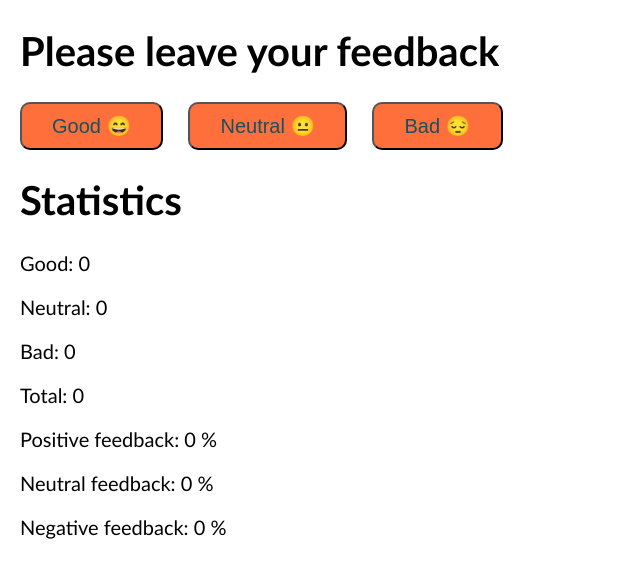
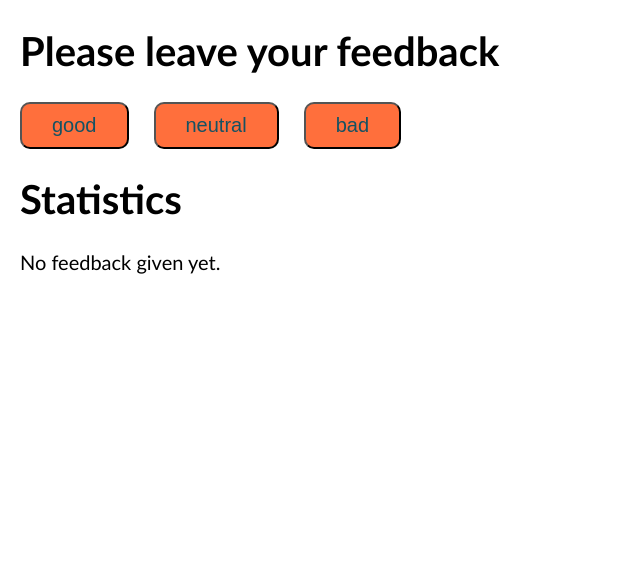
Before and after one commit to angieborolyuk57/goit-react-hw-04-feedback, a React (Create React App) app: page / in a window 1280 px wide. Shown: the top 578 px of the page, without its empty margins (0-640 px from the left). Built offline with nearby package versions, Linux system fonts and the light colour scheme.

Commit message:
code refactoring for the feedback

```diff
--- a/src/components/App.jsx
+++ b/src/components/App.jsx
@@ -1,11 +1,94 @@
-import Feedback from "./Feedback";
+import React, { Component } from 'react';
+import Statistics from './Statistics';
+import FeedbackOptions from './FeedbackOptions';
+import Section from './Section';
+import css from './App.module.css';
 
-export const App = () => {
+class App extends Component {
+    constructor(props) {
+        super(props);
+
+        this.state = {
+            good: 0,
+            neutral: 0,
+            bad: 0,
+        };
+    }
+
+    handleClick = (type) => {
+        this.setState((prevState) => ({
+            [type]: prevState[type] + 1,
+        }));
+    };
+
+    countTotalFeedback = () => {
+        const { good, neutral, bad } = this.state;
+        return good + neutral + bad;
+    };
+
+    countPositiveFeedbackPercentage = () => {
+        const { good } = this.state;
+        const totalFeedback = this.countTotalFeedback();
+
+        if (totalFeedback === 0) {
+            return 0;
+        }
+
+        return Math.floor((good / totalFeedback) * 100);
+    };
+    countNeutralFeedbackPercentage = () => {
+      const { neutral } = this.state;
+      const totalFeedback = this.countTotalFeedback();
+
+      if (totalFeedback === 0) {
+          return 0;
+      }
+      return Math.floor((neutral / totalFeedback) * 100);
+  };
+
+  countNegativeFeedbackPercentage = () => {
+    const { bad } = this.state;
+    const totalFeedback = this.countTotalFeedback();
+
+    if (totalFeedback === 0) {
+        return 0;
+    }
+
+    return Math.floor((bad / totalFeedback) * 100);
+};
 
 
-  return (
-    <>
-    <Feedback/>
-    </>
-  );
-};
+    render() {
+        const { good, neutral, bad } = this.state;
+        const totalFeedback = this.countTotalFeedback();
+
+        return (
+            <div className={css.feedback}>
+                <Section title="Please leave your feedback">
+                    <FeedbackOptions
+                        options={['good', 'neutral', 'bad']}
+                        onLeaveFeedback={this.handleClick}
+                    />
+                </Section>
+
+                <Section title="Statistics">
+                    {totalFeedback > 0 ? (
+                        <Statistics
+                            good={good}
+                            neutral={neutral}
+                            bad={bad}
+                            total={totalFeedback}
+                            positivePercentage={this.countPositiveFeedbackPercentage()}
+                            neutralPercentage={this.countNeutralFeedbackPercentage()}
+                            negativePercentage={this.countNegativeFeedbackPercentage()}
+                        />
+                    ) : (
+                        <p>No feedback given yet.</p>
+                    )}
+                </Section>
+            </div>
+        );
+    }
+}
+
+export default App;
--- /dev/null
+++ b/src/components/App.module.css
@@ -0,0 +1,6 @@
+
+.feedback{
+margin-left: 20px;
+font-family:'Gill Sans', 'Gill Sans MT', Calibri, 'Trebuchet MS', sans-serif;
+font-size: 20px;
+}
--- a/src/components/Feedback.jsx
+++ /dev/null
@@ -1,83 +0,0 @@
-import React, { Component } from 'react';
-import css from './Feedback.module.css';
-
-class Feedback extends Component {
-    constructor(props) {
-        super(props);
-
-        this.state = {
-            good: 0,
-            neutral: 0,
-            bad: 0,
-        };
-    }
-    handleClick = (type) => {
-        this.setState((prevState) => ({
-            [type]: prevState[type] + 1,
-        }));
-    };
-
-    countTotalFeedback = () => {
-const {good, neutral, bad} = this.state;
-return good + neutral + bad;
-    };
-
-    countPositiveFeedbackPercentage = () => {
-        const {good} = this.state;
-        const totalFeedback = this.countTotalFeedback();
-
-        if(totalFeedback === 0 ){
-            return 0;
-        }
-
-        return Math.floor((good / totalFeedback) * 100);
-    };
-
-    countNegativeFeedbackPercentage = () => {
-        const {bad} = this.state;
-        const totalFeedback = this.countTotalFeedback();
-
-        if(totalFeedback === 0 ){
-            return 0;
-        }
-
-        return Math.floor((bad / totalFeedback) * 100);
-    };
-
-    countNeutralFeedbackPercentage = () => {
-        const {neutral} = this.state;
-        const totalFeedback = this.countTotalFeedback();
-
-        if(totalFeedback === 0 ){
-            return 0;
-        }
-        return Math.floor((neutral / totalFeedback) * 100);
-    };
-
-    render() {
-        const { good, neutral, bad } = this.state;
-
-        return (
-            <div className={css.feedback}>
-                <h1>Please leave your feedback</h1>
-                <div className={css.buttons}>
-                <button className={css.button} onClick={() => this.handleClick('good')}>Good &#128516;</button>
-                <button className={css.button}  onClick={() => this.handleClick('neutral')}>Neutral &#128528;</button>
-                <button className={css.button}  onClick={() => this.handleClick('bad')}>Bad &#128532;</button>
-                </div>
-                <h1>Statistics</h1>
-                <div className='stats'>
-                <p>Good: {good}</p>
-                <p>Neutral: {neutral}</p>
-                <p>Bad: {bad}</p>
-                <p>Total: {this.countTotalFeedback()}</p>
-                <p>Positive feedback: {this.countPositiveFeedbackPercentage()} %</p>
-                <p>Neutral feedback: {this.countNeutralFeedbackPercentage()} %</p>
-                <p>Negative feedback: {this.countNegativeFeedbackPercentage()} %</p>
-                </div>
-            </div>
-        );
-    }
-}
-
-export default Feedback;
--- /dev/null
+++ b/src/components/FeedbackOptions.jsx
@@ -0,0 +1,21 @@
+// FeedbackOptions.js
+import React from 'react';
+import css from './FeedbackOptions.module.css';
+
+const FeedbackOptions = ({ options, onLeaveFeedback }) => {
+    return (
+        <div className={css.buttons}>
+            {options.map((option) => (
+                <button
+                    key={option}
+                    className={css.button}
+                    onClick={() => onLeaveFeedback(option)}
+                >
+                    {option}
+                </button>
+            ))}
+        </div>
+    );
+};
+
+export default FeedbackOptions;
--- a/src/components/Feedback.module.css
+++ b/src/components/FeedbackOptions.module.css
@@ -1,10 +1,3 @@
-
-.feedback{
-margin-left: 20px;
-font-family:'Gill Sans', 'Gill Sans MT', Calibri, 'Trebuchet MS', sans-serif;
-font-size: 20px;
-}
-
 .buttons{
     max-width:500px;
     display:flex;
--- /dev/null
+++ b/src/components/Section.jsx
@@ -0,0 +1,13 @@
+// Section.js
+import React from 'react';
+
+const Section = ({ title, children }) => {
+    return (
+        <div>
+            <h1>{title}</h1>
+            {children}
+        </div>
+    );
+};
+
+export default Section;
--- /dev/null
+++ b/src/components/Statistics.jsx
@@ -0,0 +1,18 @@
+// Statistics.js
+import React from 'react';
+
+const Statistics = ({ good, neutral, bad, total, positivePercentage, neutralPercentage,negativePercentage  }) => {
+    return (
+        <div>
+            <p>Good: {good}</p>
+            <p>Neutral: {neutral}</p>
+            <p>Bad: {bad}</p>
+            <p>Total: {total}</p>
+            <p>Positive feedback: {positivePercentage} %</p>
+            <p>Neutral feedback: {neutralPercentage} %</p>
+            <p>Negative feedback: {negativePercentage} %</p>
+        </div>
+    );
+};
+
+export default Statistics;
--- a/src/index.js
+++ b/src/index.js
@@ -1,6 +1,6 @@
 import React from 'react';
 import ReactDOM from 'react-dom/client';
-import { App } from 'components/App';
+import App from 'components/App';
 import './index.css';
 
 ReactDOM.createRoot(document.getElementById('root')).render(
```
